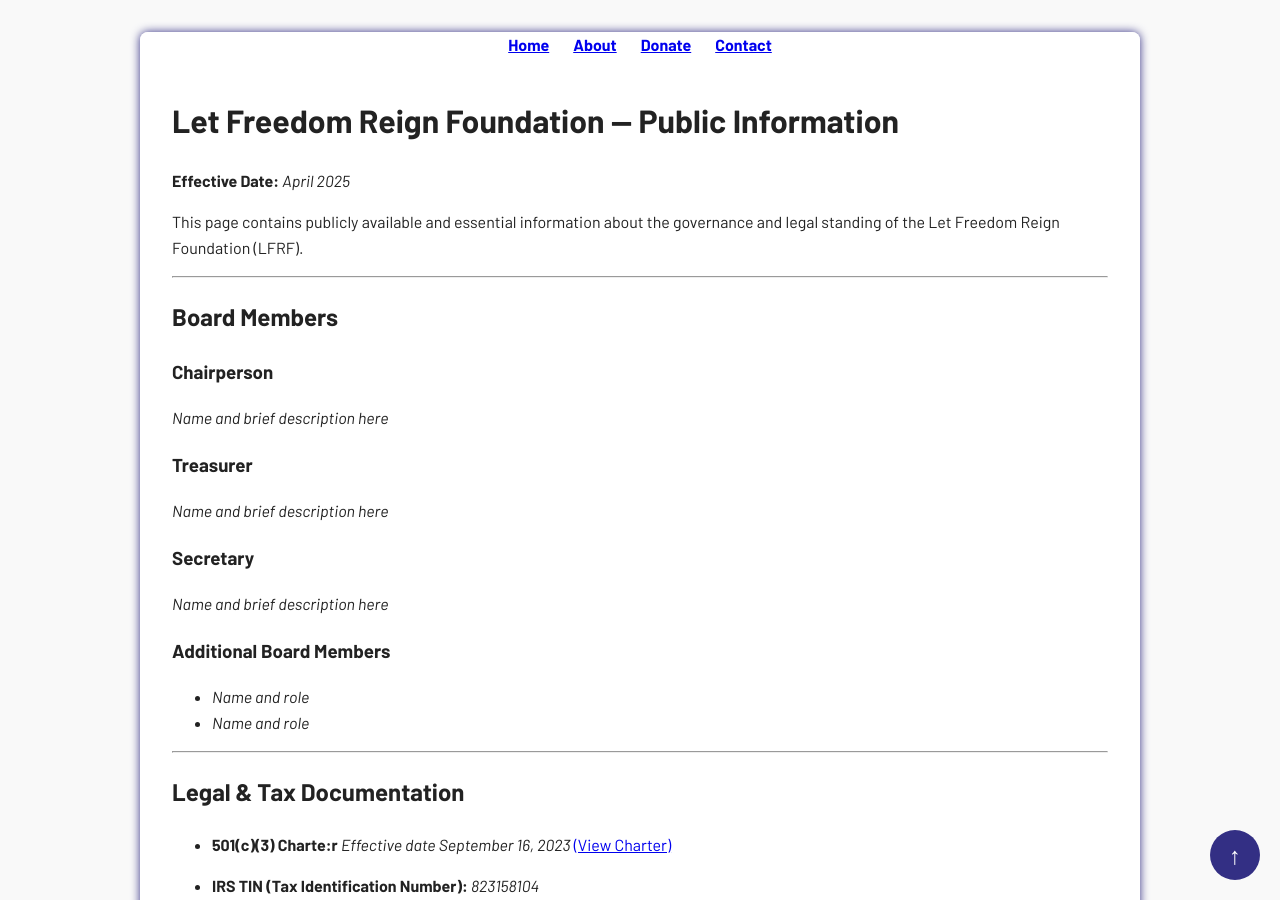
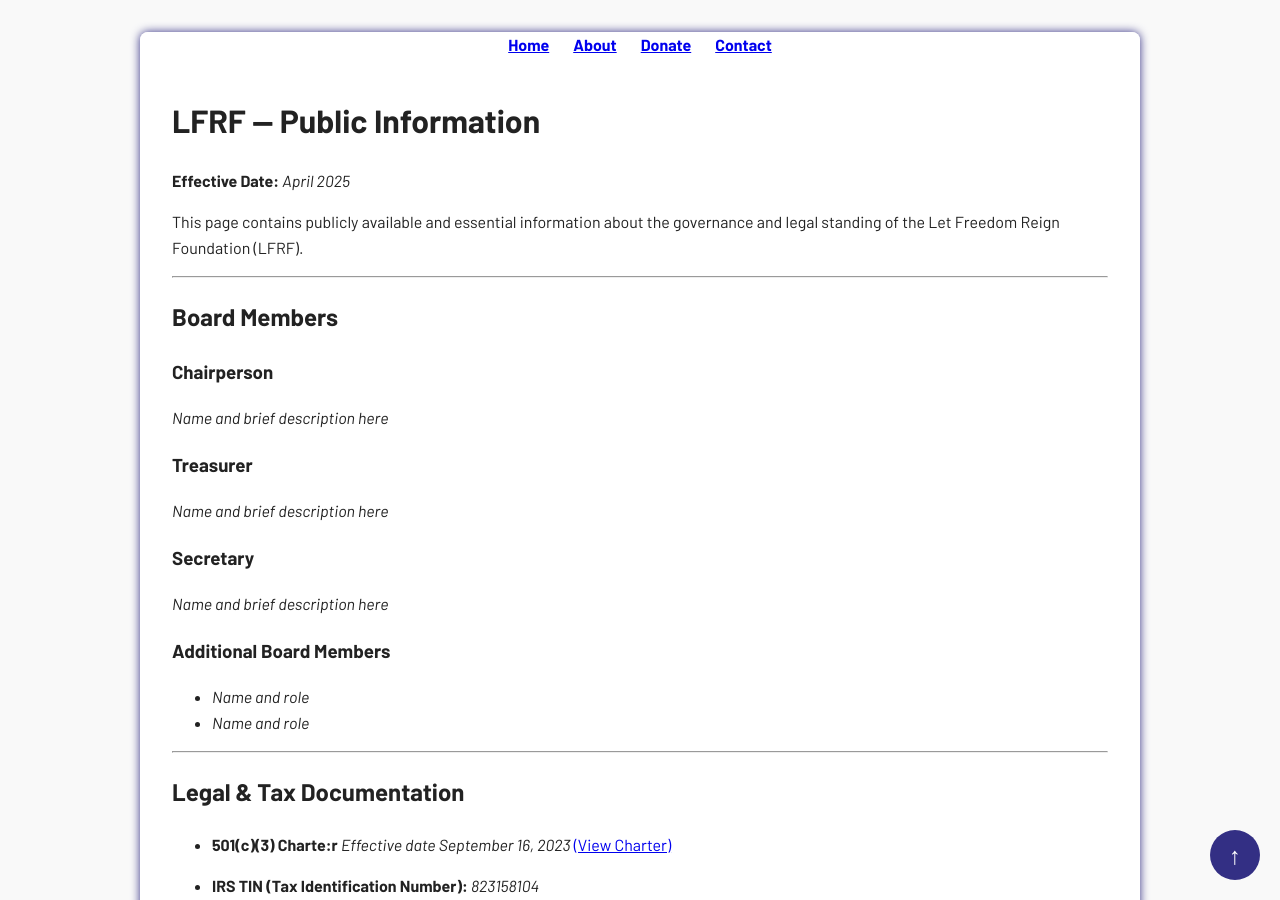
Before and after one commit to zero-hbar/lfrf-mock, a Jekyll site: the page built from public.md, in a window 1280 px wide and 900 px high. Built offline with Jekyll 4.4.1, drawn with Linux system fonts in a browser that asks for light colours.

Commit message:
minor changes

```diff
--- a/public.md
+++ b/public.md
@@ -5,7 +5,7 @@ layout: default
 <!-- TOP -->
 <div id="top"></div>
 
-# Let Freedom Reign Foundation — Public Information
+# LFRF — Public Information
 
 **Effective Date:** *April 2025*
 
```
Also changed, not shown: privacy.md (+1 -1 lines).
